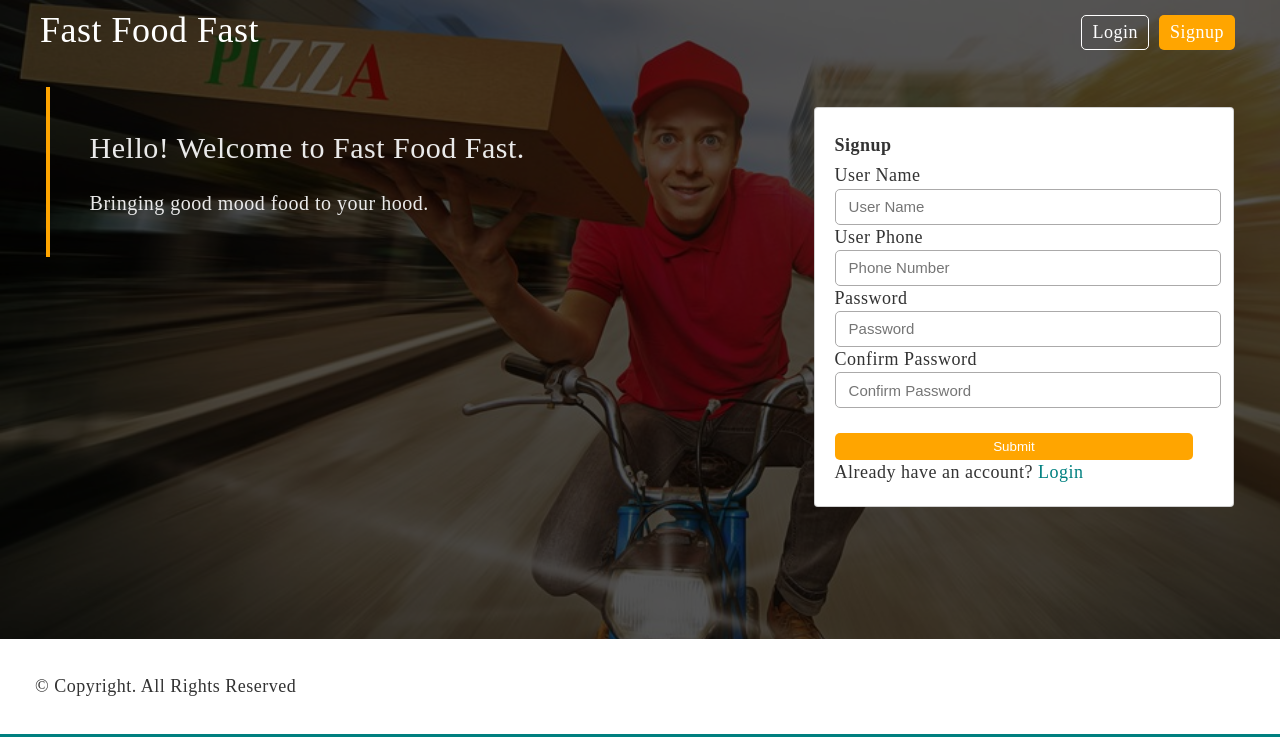
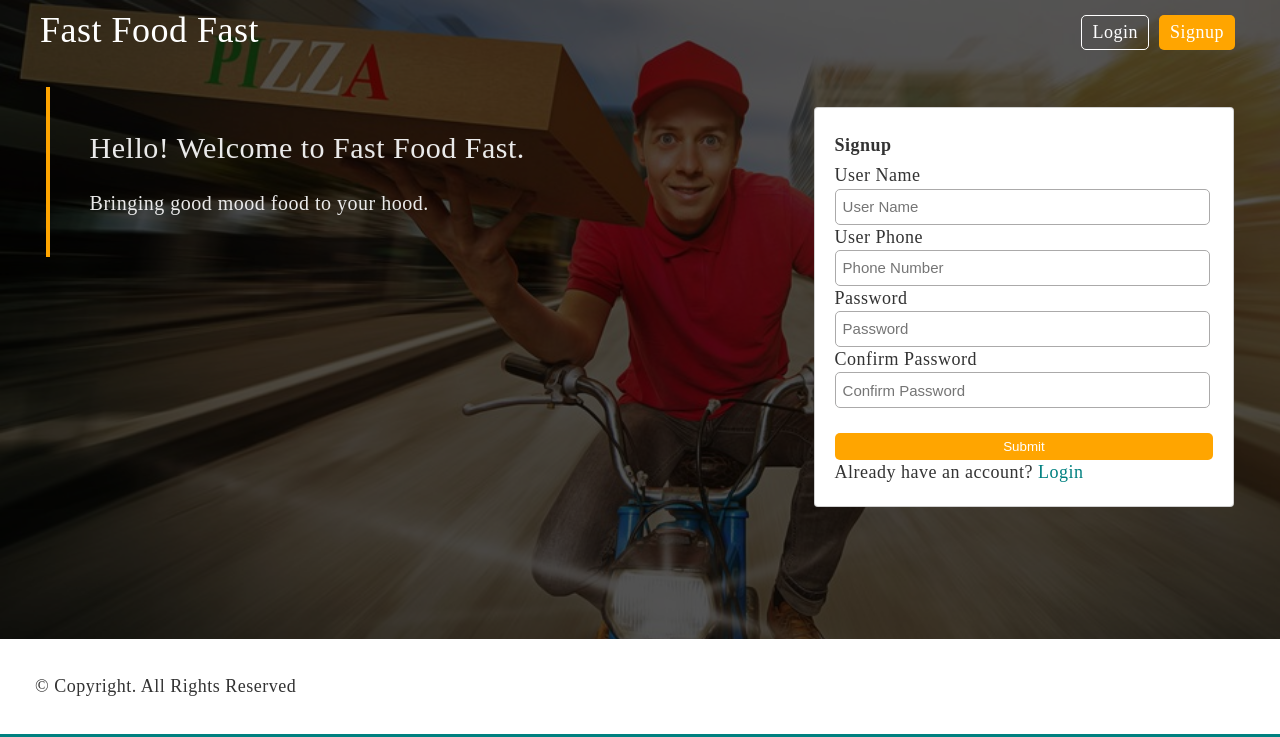
Before and after one commit to EmmanuelBeja/Fast-Food-Fast-Three, a Flask app: page /signup in a window 1280 px wide. Shown: the top 737 px of the page. Run offline with Flask 2, Linux system fonts and the light colour scheme.

Commit message:
[chore #161475445] improve form UI

```diff
--- a/app/static/css/style.css
+++ b/app/static/css/style.css
@@ -182,9 +182,9 @@ Button End
 }
 .input{
   display: block;
-  width: 100%;
+  width: 95%;
   height: 20px;
-  padding: 7px 13px;
+  padding: 7px;
   font-size: 15px;
   border-radius: 5px;
   border: 1px solid #abaaaa;
@@ -197,9 +197,7 @@ Button End
 	padding: 20px;
 	border-radius: 4px;
 }
-.form{
-  margin:0 20px 0 0;
-}
+
 
 .form h4{
   margin:5px auto;
--- a/app/static/js/login.js
+++ b/app/static/js/login.js
@@ -5,7 +5,7 @@ login = (username, password) => {
     password = document.getElementById('password').value;
   }
 
-  return fetch('http://127.0.0.1:5000/v2/auth/login', {
+  return fetch('/v2/auth/login', {
     method: 'POST',
     body: JSON.stringify({
       username: username,
--- a/app/static/js/signup.js
+++ b/app/static/js/signup.js
@@ -7,7 +7,7 @@ signup = (username, userphone, password,  confirmpass) => {
     confirmpass = document.getElementById('confirmpass').value;
   }
 
-  return fetch('http://127.0.0.1:5000/v2/auth/signup', {
+  return fetch('/v2/auth/signup', {
     method: 'POST',
     body: JSON.stringify({
       username: username,
--- a/app/templates/login.html
+++ b/app/templates/login.html
@@ -44,7 +44,7 @@
                    <label for="username"> User Name</label>
                    <input type="text" id="username" name="username" value="" class="input" placeholder="User Name" required>
                    <label for="password"> Password</label>
-                   <input type="password" id="password" name="password" value="" class="input" placeholder="Password" required>
+                   <input type="password" id="password" name="password" value="" class="input" placeholder="Password" pattern=".{5,}" required>
                  <br>
                  <div class="">
                    <button type="button" name="button" onclick="login()" class="btn-orange btn-large btn-wide">Submit</button>
--- a/app/templates/signup.html
+++ b/app/templates/signup.html
@@ -41,22 +41,14 @@
               <form class="form">
                 <h4 style="">Signup</h4>
                 <span id="message"></span>
-                <div class="">
                   <label for="userName">User Name</label>
                   <input type="text" name="username" value="" class="input" id="username" placeholder="User Name" required>
-                </div>
-                <div class="">
                   <label for="userphone"> User Phone</label>
-                  <input type="text" name="userphone" value="" class="input" id="userphone" placeholder="Phone Number" required>
-                </div>
-                <div class="">
+                  <input type="text" name="userphone" value="" class="input" id="userphone" placeholder="Phone Number" pattern=".{10,10}" title="10 characters" minlength="10" maxlength="10" required>
                   <label for="password"> Password</label>
-                  <input type="password" name="password" value="" class="input" id="password" placeholder="Password" required>
-                </div>
-                <div class="">
+                  <input type="password" name="password" value="" class="input" id="password" placeholder="Password" pattern=".{5,}" required>
                   <label for="confirmpass"> Confirm Password</label>
-                  <input type="password" name="confirmpass" value="" class="input" id="confirmpass" placeholder="Confirm Password" required>
-                </div>
+                  <input type="password" name="confirmpass" value="" class="input" id="confirmpass" placeholder="Confirm Password" pattern=".{5,}" required>
                 <br>
                 <div class="">
                   <button type="button" name="button" onclick="signup()" class="btn-orange btn-large btn-wide">Submit</button>
```
Also changed, not shown: app/templates/admin-profile.html (+4 -12 lines), app/templates/user-profile.html (+4 -12 lines).
